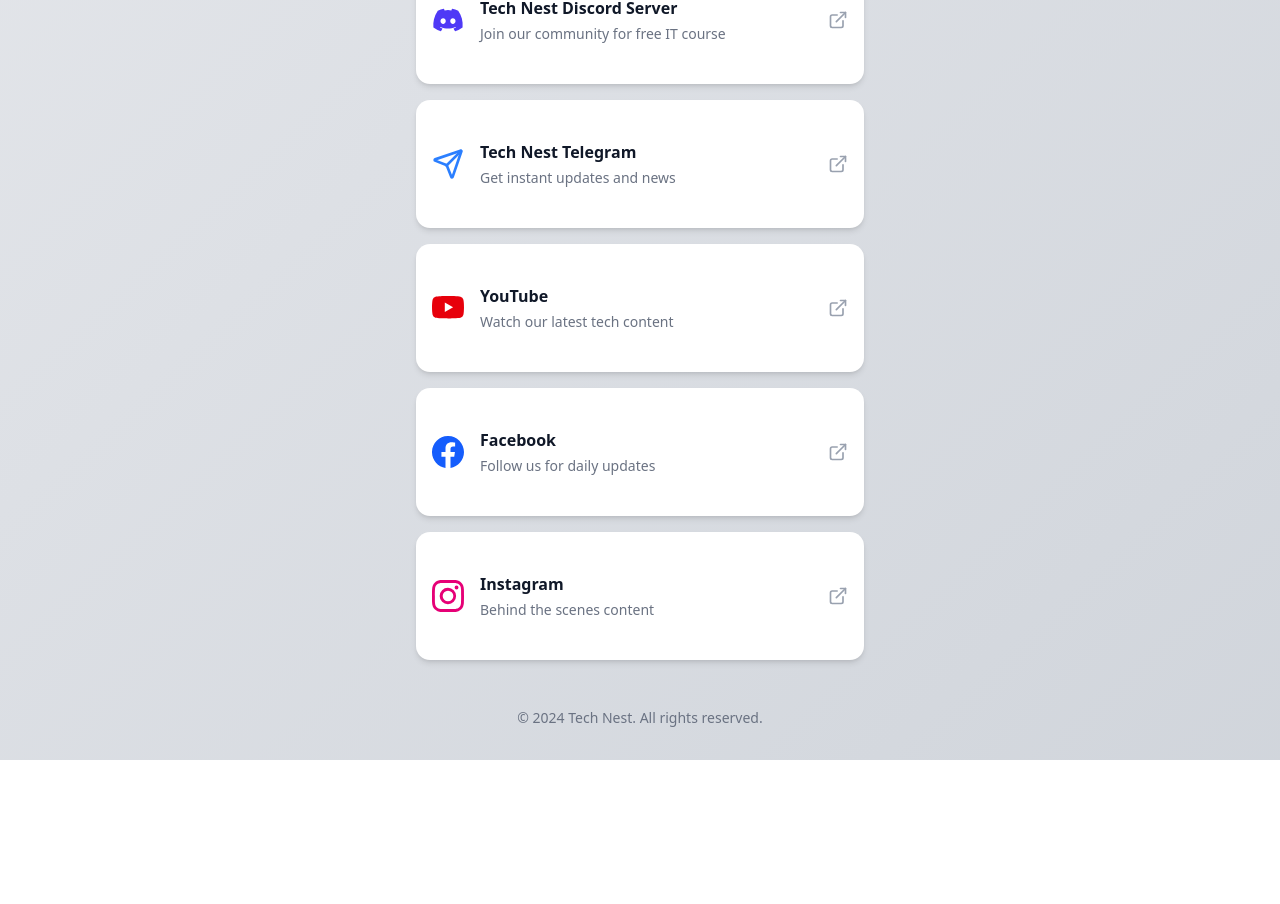
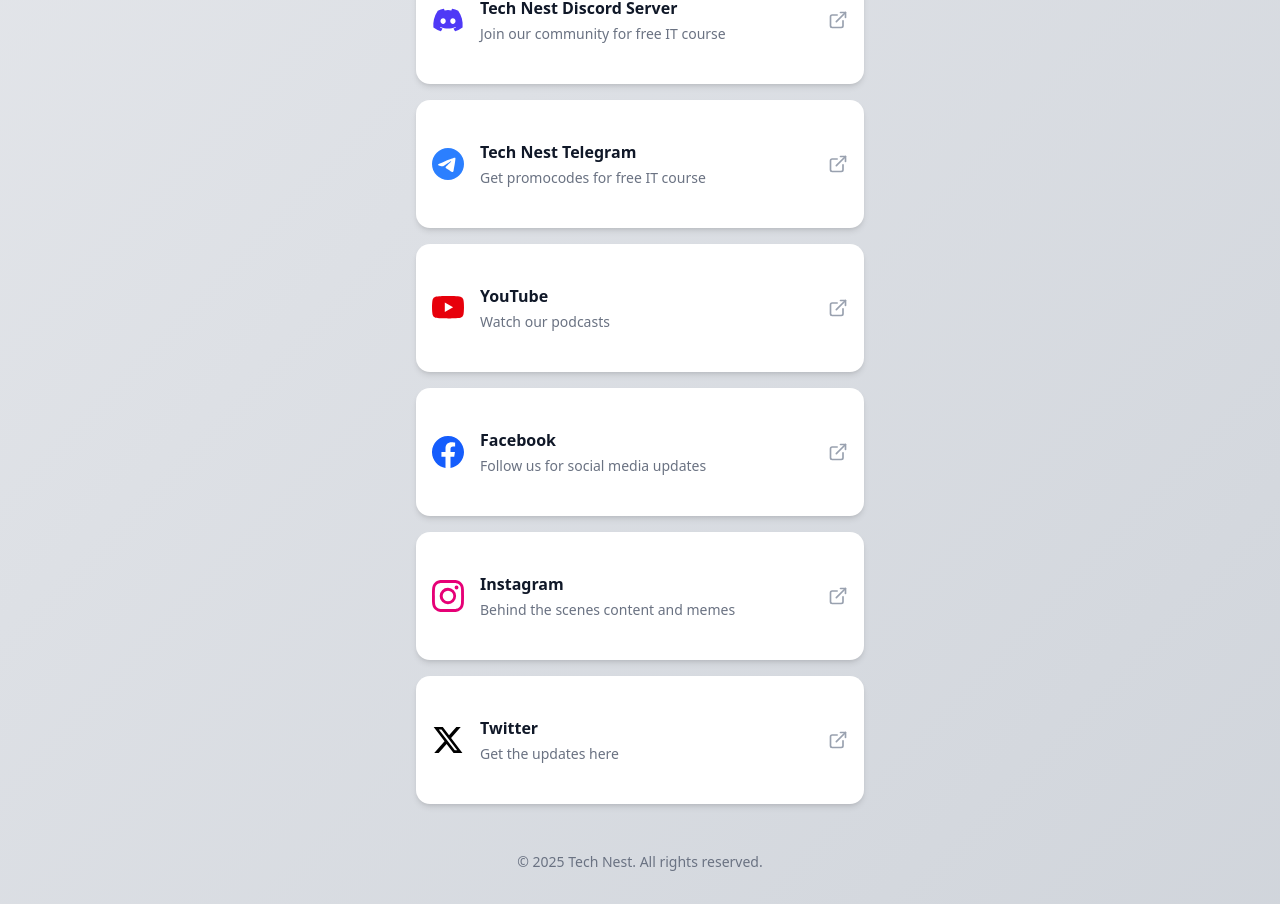
Before and after one commit to Tech-Nest-Hub/tech-nest, a React (Vite) app: page / in a window 1280 px wide. Shown: the part 430-1334 px from the top of the page. Before the commit the page ends 1190 px from the top, so only its background shows below. Built offline with nearby package versions, Linux system fonts and the light colour scheme.

Commit message:
Links updated properly

```diff
--- a/src/social-links/data.tsx
+++ b/src/social-links/data.tsx
@@ -1,6 +1,6 @@
 import { FaDiscord, } from "react-icons/fa"
-import {  Send } from "lucide-react";
-import { BsFacebook, BsInstagram, BsYoutube } from "react-icons/bs";
+import { Send } from "lucide-react";
+import { BsFacebook, BsInstagram, BsTelegram, BsYoutube } from "react-icons/bs";
 import { FaXTwitter } from "react-icons/fa6";
 
 
@@ -52,26 +52,32 @@
   },
   {
     title: "Tech Nest Telegram",
-        icon: <Send className="w-8 h-8 text-blue-500" />,
+    icon: <BsTelegram className="w-8 h-8 text-blue-500" />,
     url: "https://t.me/+PVAyjZ9egO4xODJl",
-        description: "Get instant updates and news",
+    description: "Get promocodes for free IT course",
   },
   {
     title: "YouTube",
     icon: <BsYoutube className="w-8 h-8 text-red-600" />,
     url: "https://www.youtube.com/@technest-0",
-        description: "Watch our latest tech content",
+    description: "Watch our podcasts",
   },
   {
     title: "Facebook",
     icon: <BsFacebook className="w-8 h-8 text-blue-600" />,
     url: "https://www.facebook.com/people/Tech-Nest/61573879135057/",
-        description: "Follow us for daily updates",
+    description: "Follow us for social media updates",
   },
   {
     title: "Instagram",
     icon: <BsInstagram className="w-8 h-8 text-pink-600" />,
     url: "https://www.instagram.com/_tech.nest__/",
-        description: "Behind the scenes content",
+    description: "Behind the scenes content and memes",
+  },
+  {
+    title: "Twitter",
+    icon: <FaXTwitter className="w-8 h-8 text-black" />,
+    url: "http://x.com/TechNest1159276",
+    description: "Get the updates here",
   },
 ]
--- a/src/social-links/sociallinks.tsx
+++ b/src/social-links/sociallinks.tsx
@@ -86,7 +86,7 @@
 
         {/* Footer */}
         <div className="text-center mt-12 text-sm text-gray-500">
-          <p>© 2024 Tech Nest. All rights reserved.</p>
+          <p>© 2025 Tech Nest. All rights reserved.</p>
         </div>
       </div>
     </div>
```
Lines whose indentation alone changed are shown as unchanged.
